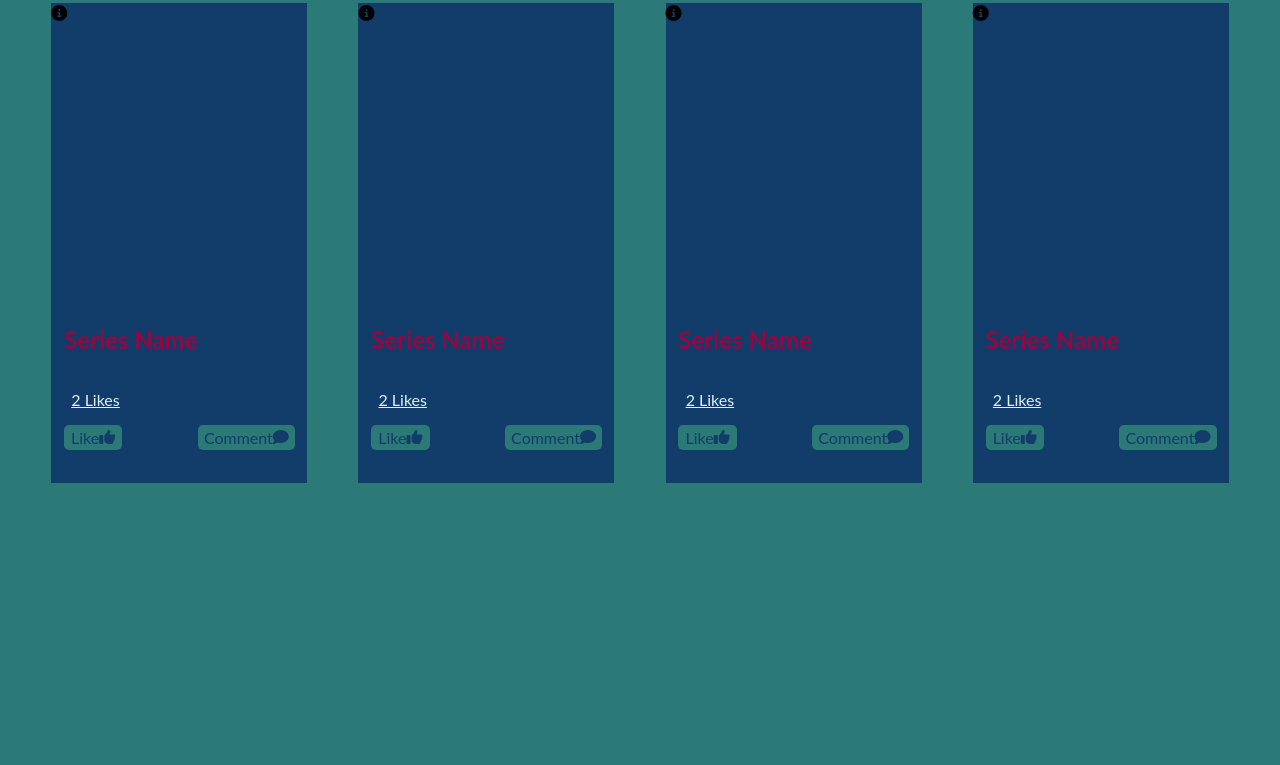
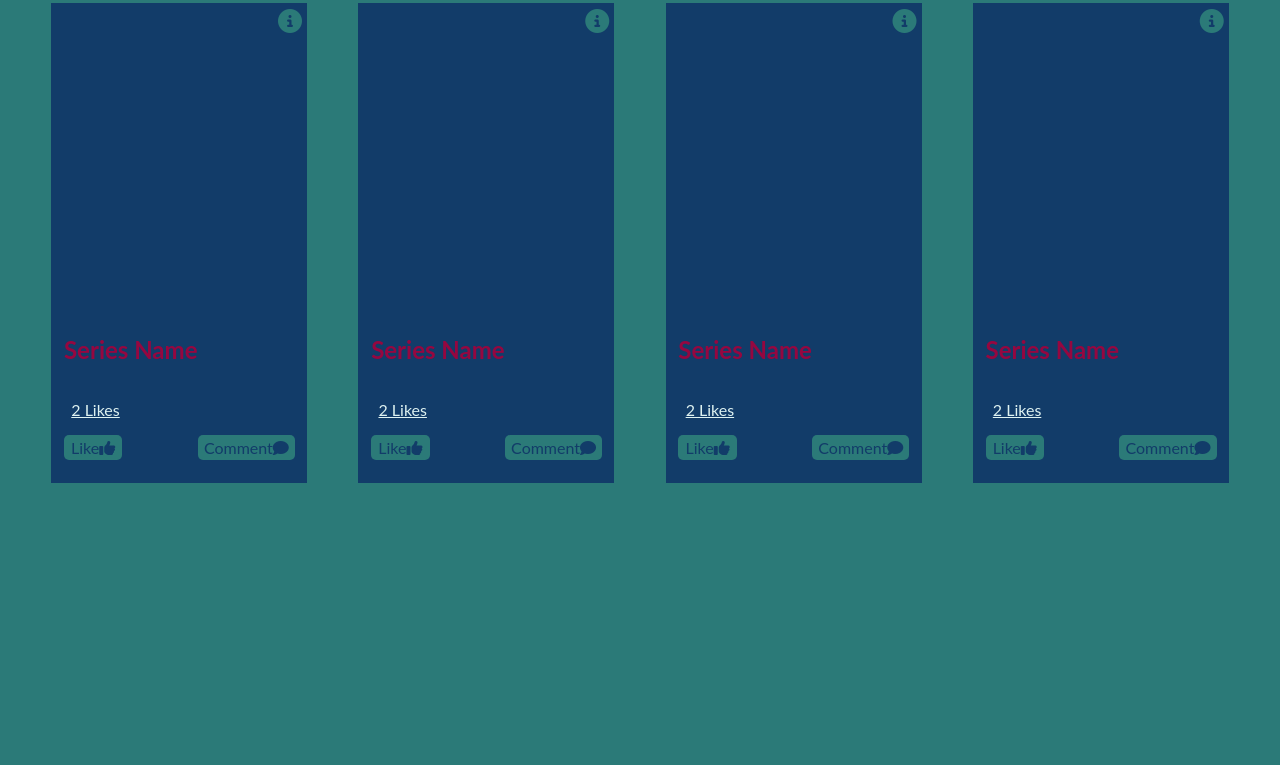
Before and after one commit to Ogaga01/The-SerieZone, a website built with webpack: page src/index.html in a window 1280 px wide. Shown: the part 99-864 px from the top of the page. Built offline with nearby package versions, Linux system fonts and the light colour scheme; no server answers.

Commit message:
Styled series info icon

```diff
--- a/src/style.css
+++ b/src/style.css
@@ -278,6 +278,15 @@ body {
     width: 70%;
     overflow-y: scroll;
   }
+
+  .fa-circle-info {
+    font-size: 1.5rem;
+    display: flex;
+    justify-content: flex-end;
+    color: #2b7a78;
+    margin-top: 2%;
+    margin-right: 2%;
+  }
 }
 
 @media all and (max-width: 850px) {
```
